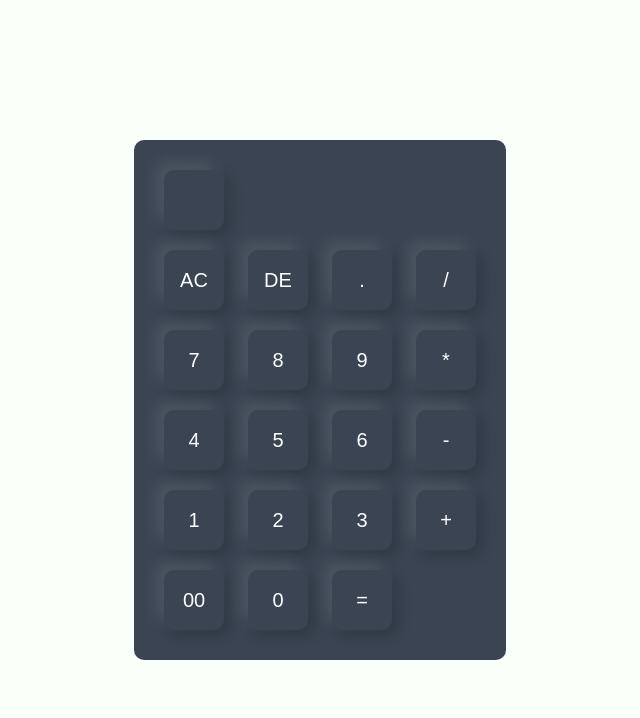
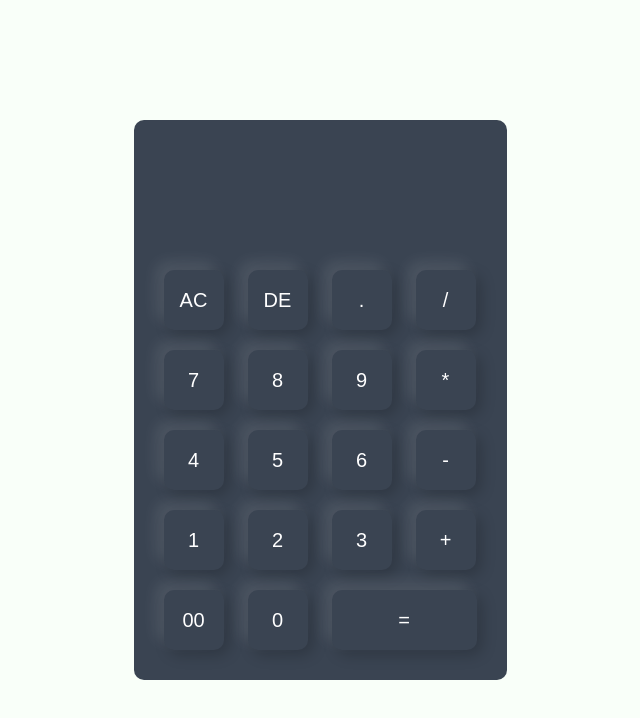
Before and after one commit to esmaelcalunga/calculadora, a plain HTML site: page index.html in a window 1280 px wide. Shown: the whole page, without its empty margins (320-960 px from the left). Drawn offline with Linux system fonts and the light colour scheme.

Commit message:
Terminado a aparencia da calculadora

```diff
--- a/index.html
+++ b/index.html
@@ -41,7 +41,7 @@
                 <div>
                     <input type="button" value="00">
                     <input type="button" value="0">
-                    <input type="button" value="=">
+                    <input type="button" value="=" id="equal">
                 </div>
             </form>
 
--- a/style.css
+++ b/style.css
@@ -38,6 +38,20 @@
     margin: 10px;
 }
 
-.display {
+form .display {
+    display: flex;
+    justify-content: flex-end;
+    margin: 20px 0;
 
 }
+
+form .display input {
+    text-align: right;
+    flex:1;
+    font-size: 45px;
+    box-shadow: none;
+}
+
+#equal {
+    width: 145px;
+}
```
